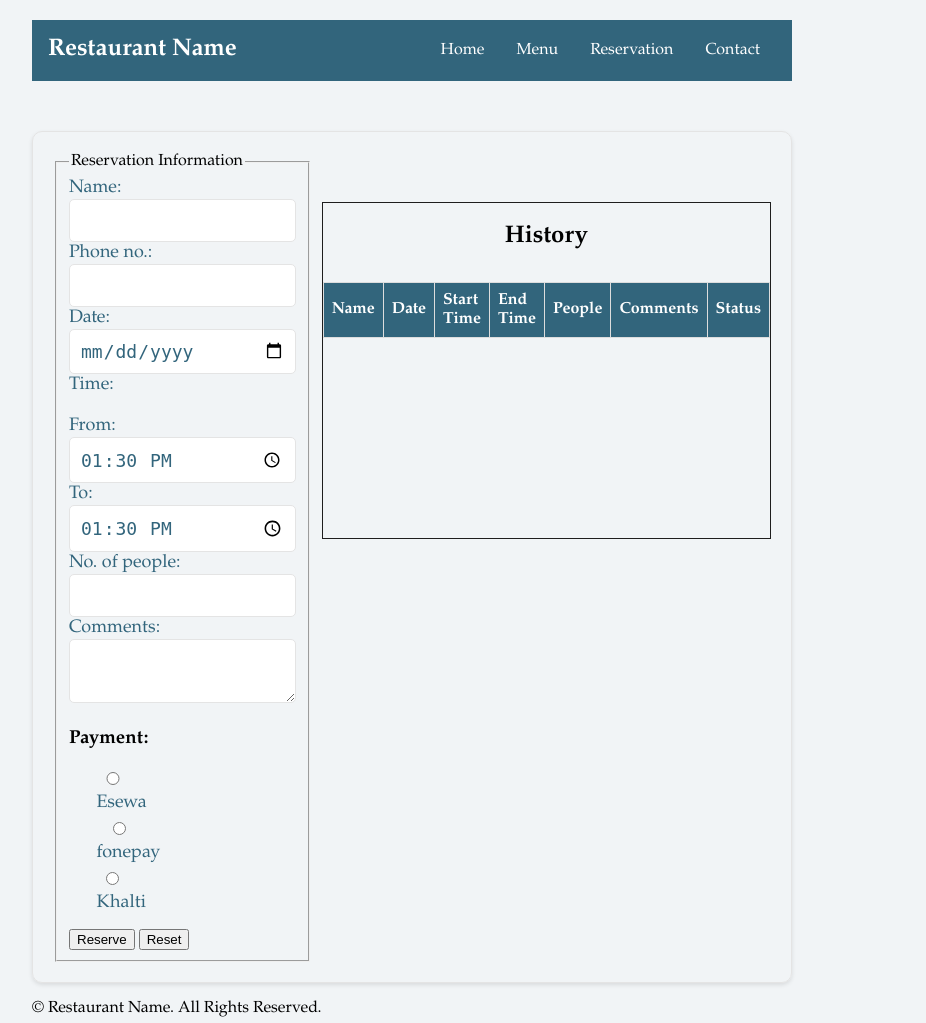
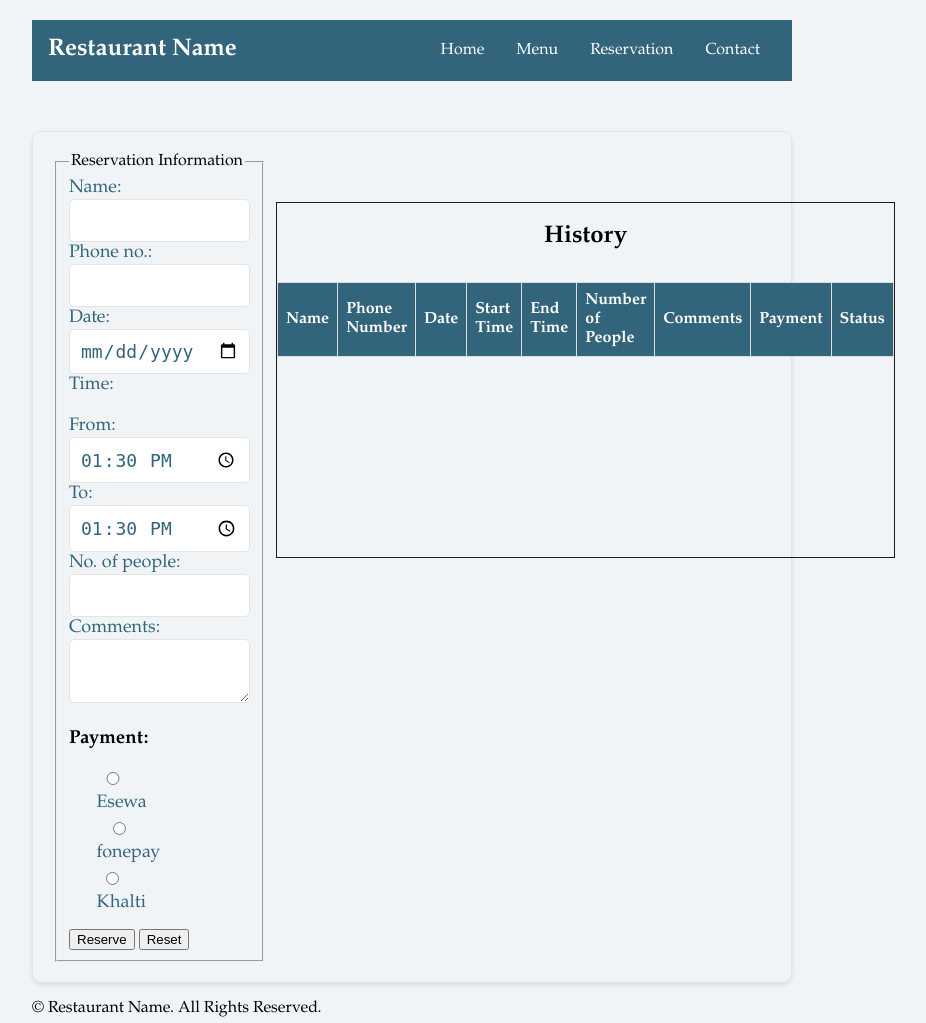
Before and after one commit to AashishKashichhwa/OneByteFood, a Django app: page /reserve/ in a window 1280 px wide. Shown: the top 1023 px of the page, without its empty margins (228-1154 px from the left). Run offline with Django 5.2, Linux system fonts and the light colour scheme; lists and menus that the app fills with data are empty.

Commit message:
Connecting frontend and backend database to save reservation data into database in Django.

```diff
--- a/OneByteFoodTeamProject/OneByteFood/admin.py
+++ b/OneByteFoodTeamProject/OneByteFood/admin.py
@@ -2,6 +2,6 @@ from django.contrib import admin
 from .models import Reservation
 
 class ReservationAdmin(admin.ModelAdmin):
-    list_display = ('name', 'phone', 'date', 'start_time', 'end_time', 'num_people', 'comments', 'payment_option')
+    list_display = ('name', 'phone', 'date', 'start_time', 'end_time', 'num_people', 'comments', 'payment_option','status')
 
 admin.site.register(Reservation, ReservationAdmin)
--- a/OneByteFoodTeamProject/OneByteFood/models.py
+++ b/OneByteFoodTeamProject/OneByteFood/models.py
@@ -11,3 +11,4 @@ class Reservation(models.Model):
     num_people = models.IntegerField()
     comments = models.TextField()
     payment_option = models.CharField(max_length=20)
+    status = models.CharField(max_length=50, default='pending')
--- a/OneByteFoodTeamProject/OneByteFood/views.py
+++ b/OneByteFoodTeamProject/OneByteFood/views.py
@@ -31,6 +31,8 @@ def reserve_table(request):
         num_people = request.POST.get('people')
         comments = request.POST.get('needs')
         payment_option = request.POST.get('payment-option')
+        status = 'pending'
+
 
         reservation = Reservation(
             name=name,
@@ -40,7 +42,8 @@ def reserve_table(request):
             end_time=end_time,
             num_people=num_people,
             comments=comments,
-            payment_option=payment_option
+            payment_option=payment_option,
+            status = status,
         )
         reservation.save()
 
--- a/OneByteFoodTeamProject/templates/reservation.html
+++ b/OneByteFoodTeamProject/templates/reservation.html
@@ -88,11 +88,13 @@
                     <thead>
                         <tr>
                             <th>Name</th>
+                            <th>Phone Number</th>
                             <th>Date</th>
                             <th>Start Time</th>
                             <th>End Time</th>
-                            <th>People</th>
+                            <th>Number of People</th>
                             <th>Comments</th>
+                            <th>Payment</th>
                             <th>Status</th>
                         </tr>
                     </thead>
@@ -258,6 +260,7 @@
             const data = Object.fromEntries(formData.entries());
 
             console.log(data);
+
         });
 
         function clearForm() {
```
Also changed, not shown: OneByteFoodTeamProject/OneByteFood/migrations/0002_reservation_status.py (added), OneByteFoodTeamProject/OneByteFood/migrations/0003_alter_reservation_status.py (added), OneByteFoodTeamProject/db.sqlite3, OneByteFoodTeamProject/templates/1.html (added), 1 other file.
